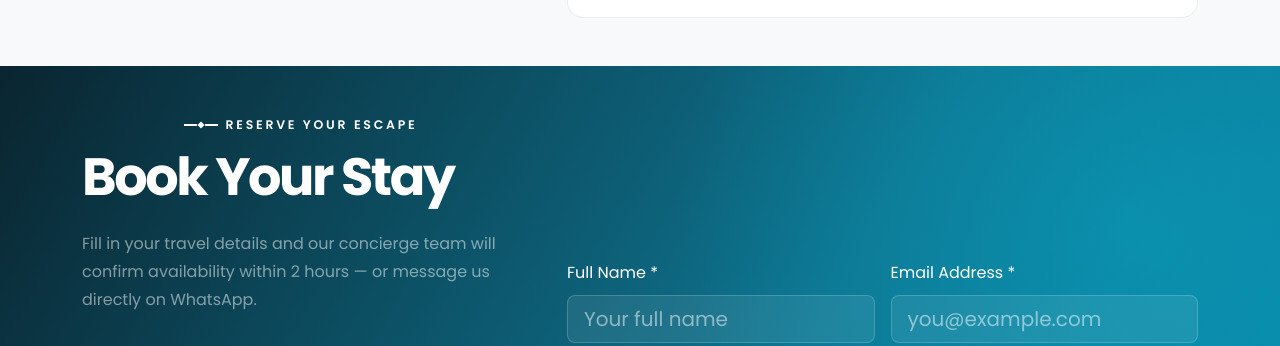
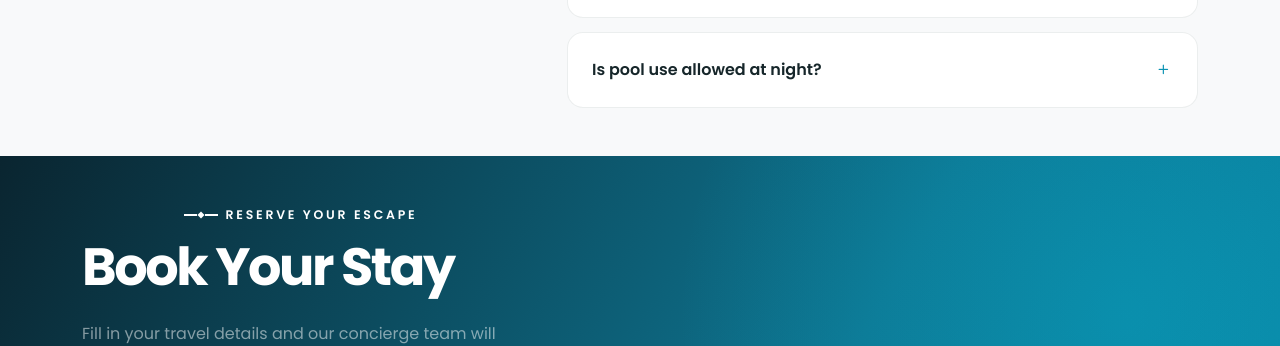
Before and after one commit to cybercreativegoa/AstraAzul, a plain HTML site: page index.html in a window 1280 px wide. Shown: the part 9795-10141 px from the top of the page. Drawn offline with nearby package versions, Linux system fonts and the light colour scheme.

Commit message:
Update Astra Azul website

```diff
--- a/index.html
+++ b/index.html
@@ -1370,6 +1370,14 @@
                                     privacy of our neighbourhood.</div>
                             </div>
                         </div>
+                        <div class="faq-item">
+                            <button class="faq-q">Is pool use allowed at night?<i
+                                    class="bi bi-plus"></i></button>
+                            <div class="faq-a">
+                                <div class="faq-a-inner">We maintain quiet hours between 10:00 PM and 7:00 AM.
+                                    During these hours, music is not permitted in the outdoor areas.</div>
+                            </div>
+                        </div>
                     </div>
                 </div>
             </div>
@@ -1474,7 +1482,7 @@
                                     <option selected disabled value="">Select number of guests</option>
                                     <option value="1-2">1–2 Guests</option>
                                     <option value="3-6">3–6 Guests</option>
-                                    <option value="7-9">7–9 Guests</option>
+                                    <option value="6-8">6–8 Guests</option>
                                 </select>
                             </div>
                         </div>
```
